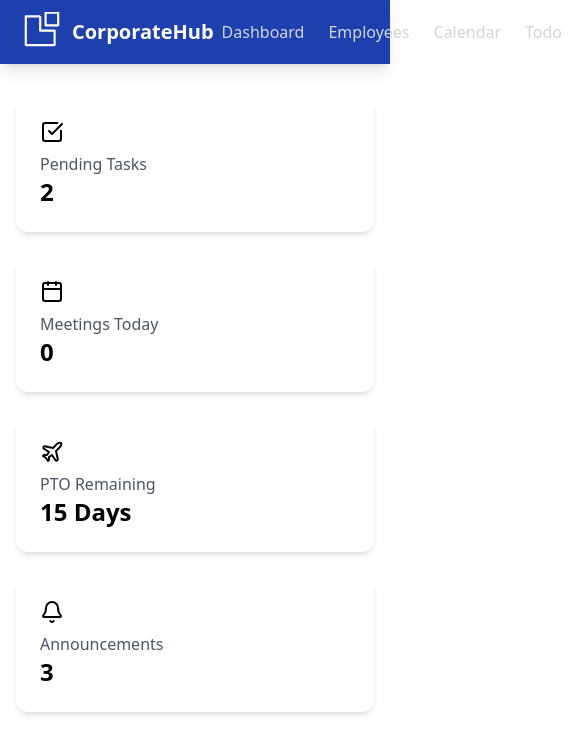
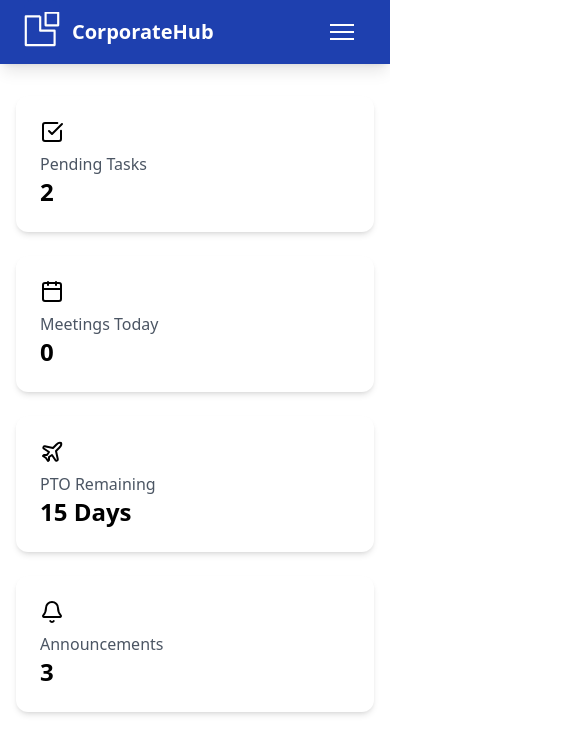
Before and after one commit to ch25b027-error/calendarrr, a React (Vite) app: page / in a window 390 px wide. Shown: the top 754 px of the page, 585 px wide, since content can reach past the window. Built offline with nearby package versions, Linux system fonts and the light colour scheme.

Commit message:
solved a problem related to menu button

```diff
--- a/src/components/Hamburger.jsx
+++ b/src/components/Hamburger.jsx
@@ -31,7 +31,7 @@ const MobileMenu = () => {
             animate={{ opacity: 1, x: 0 }}
             exit={{ opacity: 0, x: 100 }}
             transition={{ duration: 0.4 }}
-            className="absolute top-16 text-gray-300 right-0 bg-blue-900 sm:w-80 z-50 md:w-[50%] h-screen flex flex-col items-center p-14 gap-2 shadow-xl"
+            className="absolute top-16 text-gray-300 right-0 bg-blue-900 sm:w-80 z-50 md:w-[60%] h-screen flex flex-col items-center p-14 gap-2 shadow-xl"
           >
             <motion.div
             whileHover={{
--- a/src/components/Navbar.jsx
+++ b/src/components/Navbar.jsx
@@ -74,7 +74,7 @@ const Navbar = () => {
           </h1>
         </div>
 
-        <div className="flex text-gray-300 sm:hidden md:block items-center gap-2">
+        <div className="flex text-gray-300 hidden md:block items-center gap-2">
           <NavLink className="hover:text-white hover:bg-blue-600 p-2 rounded-lg" to="/">Dashboard</NavLink>
           <NavLink className="hover:text-white hover:bg-blue-600 p-2 rounded-lg" to="/employees">Employees</NavLink>
           <NavLink className="hover:text-white hover:bg-blue-600 p-2 rounded-lg" to="/calendar">Calendar</NavLink>
@@ -82,7 +82,7 @@ const Navbar = () => {
           <NavLink className="hover:text-white hover:bg-blue-600 p-2 rounded-lg" to="/announcements">Announcements</NavLink>
           <NavLink className="hover:text-white hover:bg-blue-600 p-2 rounded-lg" to="/leave">Leave</NavLink>
         </div>
-        <div className="md:hidden">
+        <div className="block md:hidden">
           <MobileMenu />
         </div>
       </div>
```
